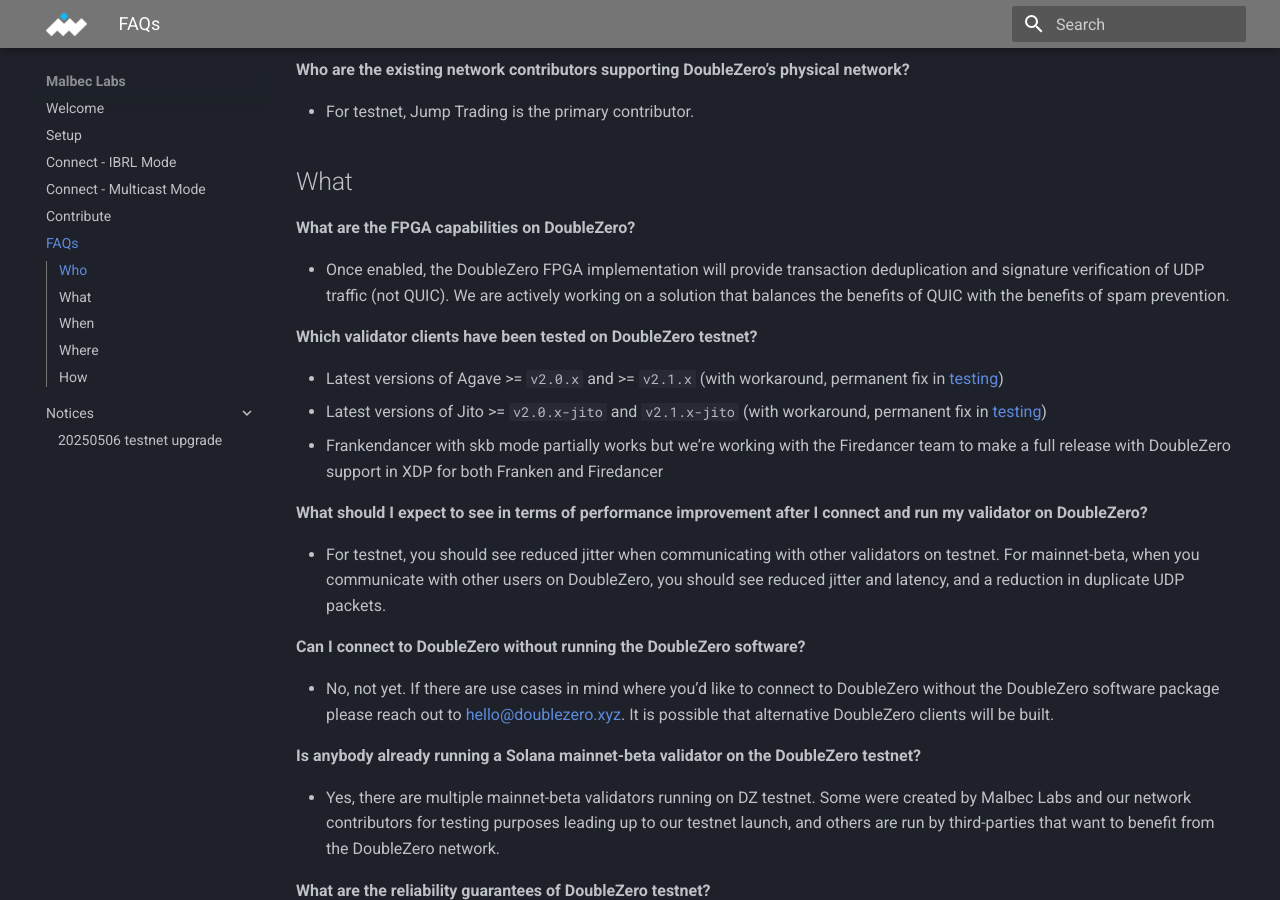
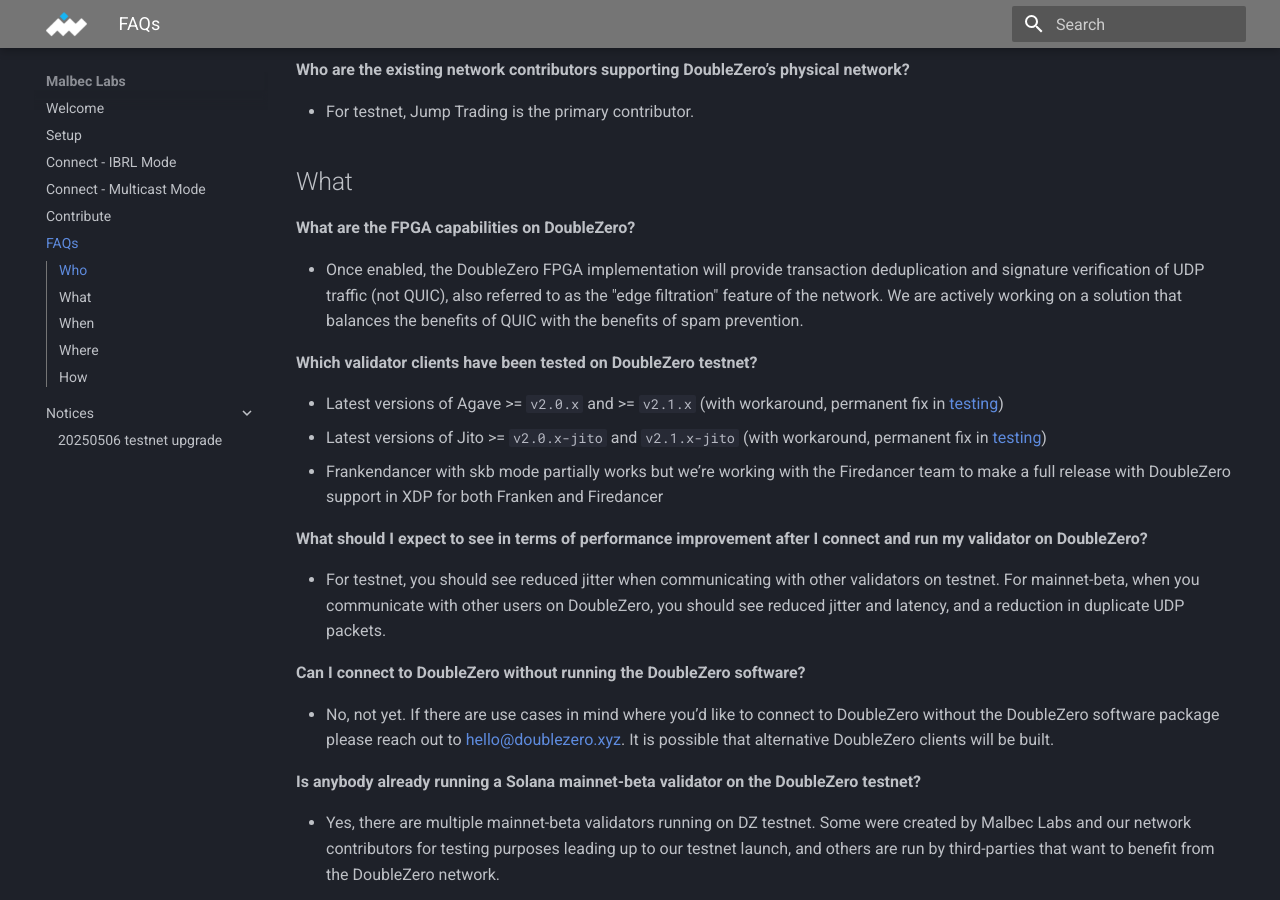
Before and after one commit to malbeclabs/docs, an MkDocs documentation site: the page built from docs/faqs.md, in a window 1280 px wide and 900 px high, scrolled down 391 px. Built offline with MkDocs 1.6.1 and Material for MkDocs 9.7.7, drawn with Linux system fonts in a browser that asks for light colours.

Commit message:
feedback

```diff
--- a/docs/faqs.md
+++ b/docs/faqs.md
@@ -18,7 +18,7 @@
 
 **What are the FPGA capabilities on DoubleZero?**
 
-- Once enabled, the DoubleZero FPGA implementation will provide transaction deduplication and signature verification of UDP traffic (not QUIC).  We are actively working on a solution that balances the benefits of QUIC with the benefits of spam prevention.
+- Once enabled, the DoubleZero FPGA implementation will provide transaction deduplication and signature verification of UDP traffic (not QUIC), also referred to as the "edge filtration" feature of the network.  We are actively working on a solution that balances the benefits of QUIC with the benefits of spam prevention.
 
 **Which validator clients have been tested on DoubleZero testnet?**
 
```
Also changed, not shown: docs/architecture.md (+1 -1 lines).
